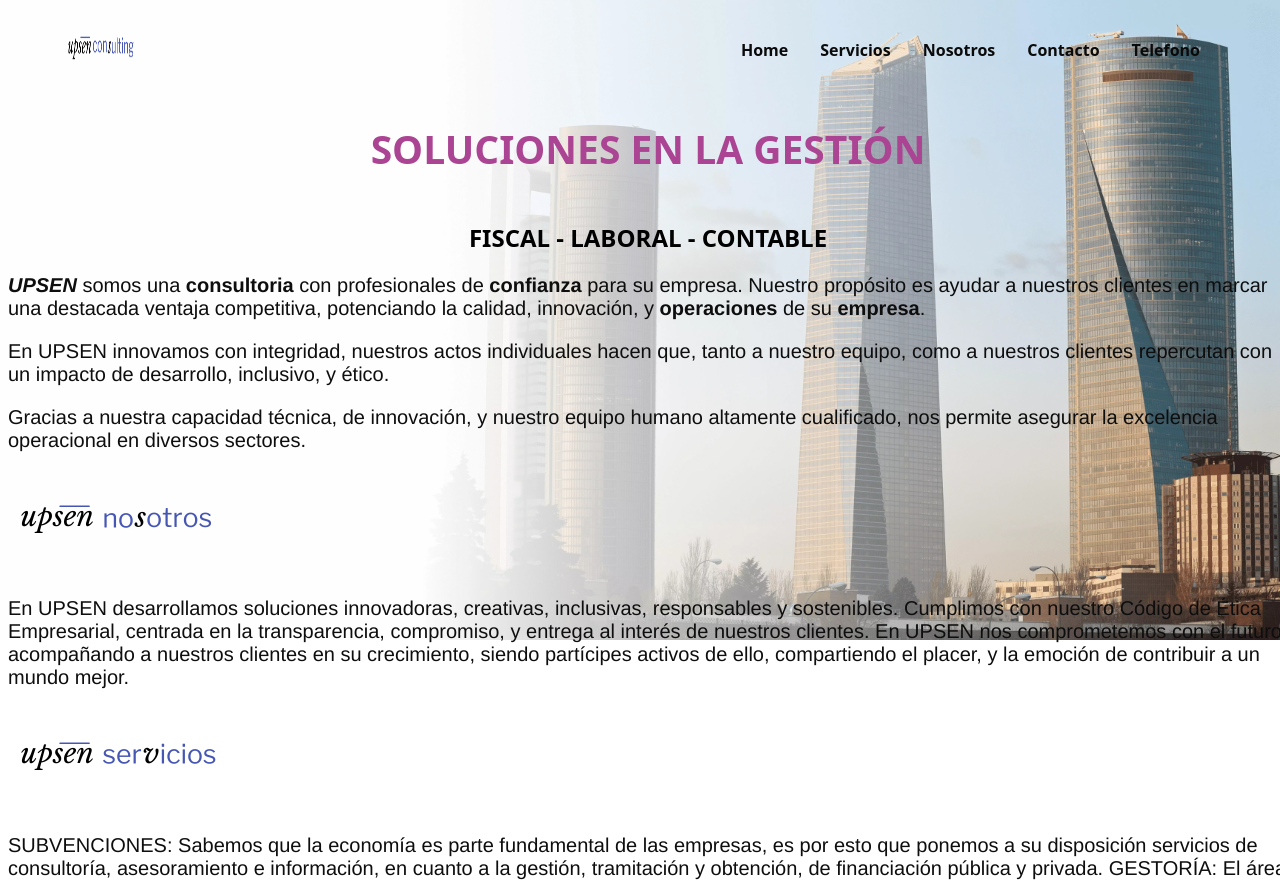
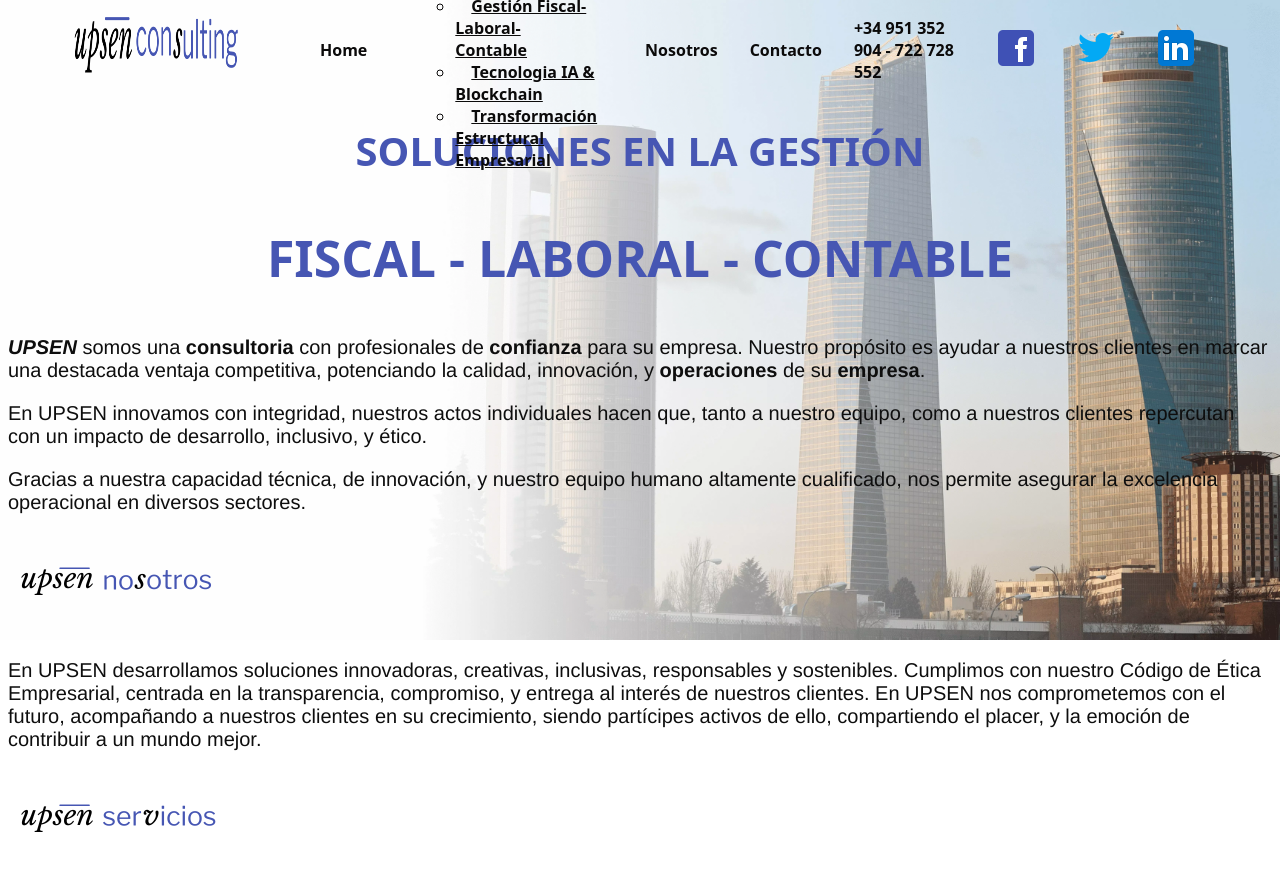
Before and after one commit to developerpaco/proyectonuevo, a plain HTML site: page index.html in a window 1280 px wide. Shown: the top 880 px of the page. Drawn offline with Linux system fonts and the light colour scheme.

Commit message:
Add files via upload

```diff
--- a/index.html
+++ b/index.html
@@ -14,10 +14,37 @@
 
         <ul class="main-menu">
             <li class="menu-item">Home</li>
-            <li class="menu-item">Servicios</li>
+
+            <li class="menu-item">
+              <a href="#" class="menu-item">Servicios</a>
+              <ul class="menu_nesting">
+                <li class="menu-item">
+                    <a href="#" class="menu-item menu_link--inside">Subvención Públicas</a>
+                </li>
+                <li class="menu-item">
+                    <a href="#" class="menu-item menu_link--inside">Gestión Fiscal- Laboral- Contable</a>
+                </li>
+                <li class="menu-item">
+                    <a href="#" class="menu-item menu_link--inside">Tecnologia IA & Blockchain</a>
+                </li>
+                <li class="menu-item">
+                  <a href="#" class="menu-item menu_link--inside">Transformación Estructural Empresarial</a>
+              </li>
+
+            </ul>
+            </li>
             <li class="menu-item">Nosotros</li>
             <li class="menu-item">Contacto</li>
-            <li class="menu-item">Telefono</li>
+            <li class="menu-item">+34 951 352 904 - 722 728 552</li>
+            <li class="menu-item">
+              <img src="/iconofacebook.png" alt="" class="logo-facebook">
+            </li>
+            <li class="menu-item">
+              <img src="/iconotwitter.png" alt="" class="logo-twitter">
+            </li>
+            <li class="menu-item">
+              <img src="/iconolinkein.png" alt="" class="logo-linkedin">
+            </li>
 
         </ul>
     </header>
@@ -27,7 +54,7 @@
 <br>
 <br>
 <br>
-<h1>SOLUCIONES EN LA GESTIÓN</h1>
+<h1><strong>SOLUCIONES EN LA GESTIÓN</strong></h1>
 <h2><strong>FISCAL - LABORAL - CONTABLE </strong></h2>
 <p></p>
 <p>
--- a/script.js
+++ b/script.js
@@ -3,7 +3,7 @@ var header = document.getElementById('Header')
 window.addEventListener('scroll', ()=>{
     var scroll = window.scrollY
     if(scroll>10){
-        header.style.backgroundColor = '#F5C5B6'
+        header.style.backgroundColor = '#ffffff'//'#4656B3'
     }else{
         header.style.backgroundColor = 'transparent'
     }
--- a/style.css
+++ b/style.css
@@ -1,6 +1,6 @@
 body {
-    height: 200v;
-    width: 100%;
+    height: auto;
+    width: auto;
     position: relative;
     background: linear-gradient(rgba(0,0,0,4), transparent);
     background-image: url(/rascacielofondo.webp);
@@ -28,7 +28,9 @@ header {
 }
 
 .logo {
-    height: 80%;
+
+    height: 200px;
+    width: 200px;
 
 }
 
@@ -211,11 +213,13 @@ header {
 	background: white;
 } */
 h1 {
-	color: #77b;
-	text-align: center;
+	height: 40px;
+  color: #4656B3;
+  text-align: center;
   }
 h2 {
-	color: black;
+  height: 50px;
+	color: #4656B3;
 	text-align: center;
 }
 h3 {
@@ -314,12 +318,18 @@ h3 {
 
 
   h1{
-	font-size: 39px;
+	font-size: 40px;
 	text-align: letf;
 	padding-bottom: 20px;
-	color: #ab4493;
+	color: #4656B3;
   }
 
+  h2{
+    font-size: 50px;
+    text-align: letf;
+    padding-bottom: 20px;
+    color: #4656B3;
+    }
 
   h3{
 	font-size: 16px;
```
Also changed, not shown: iconofacebook.png (added), iconolinkein.png (added), iconotwitter.png (added).
